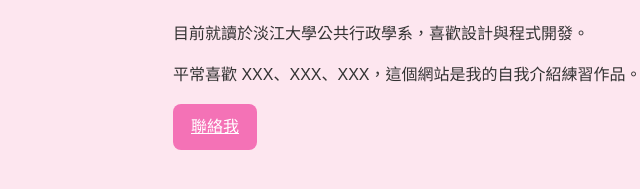
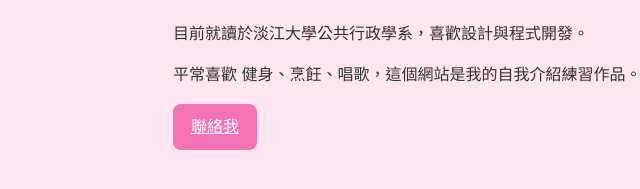
Before and after one commit to chen20001221-ctrl/my_web_homework5, a plain HTML site: page index.html in a window 1280 px wide. Shown: the part 287-476 px from the top of the page, 17-657 px from the left. Drawn offline with Linux system fonts and the light colour scheme.

Commit message:
Update hobbies in self-introduction section

```diff
--- a/index.html
+++ b/index.html
@@ -17,7 +17,7 @@
     <h1>哈囉！我是 陳貽信 👋</h1>
     <img src="images/IMG_2671.jpeg" alt="我的照片"  width="250">
     <p>目前就讀於淡江大學公共行政學系，喜歡設計與程式開發。</p>
-    <p>平常喜歡 XXX、XXX、XXX，這個網站是我的自我介紹練習作品。</p>
+    <p>平常喜歡 健身、烹飪、唱歌，這個網站是我的自我介紹練習作品。</p>
     <a href="contact.html" class="btn">聯絡我</a>
   </div>
 </body>
```
